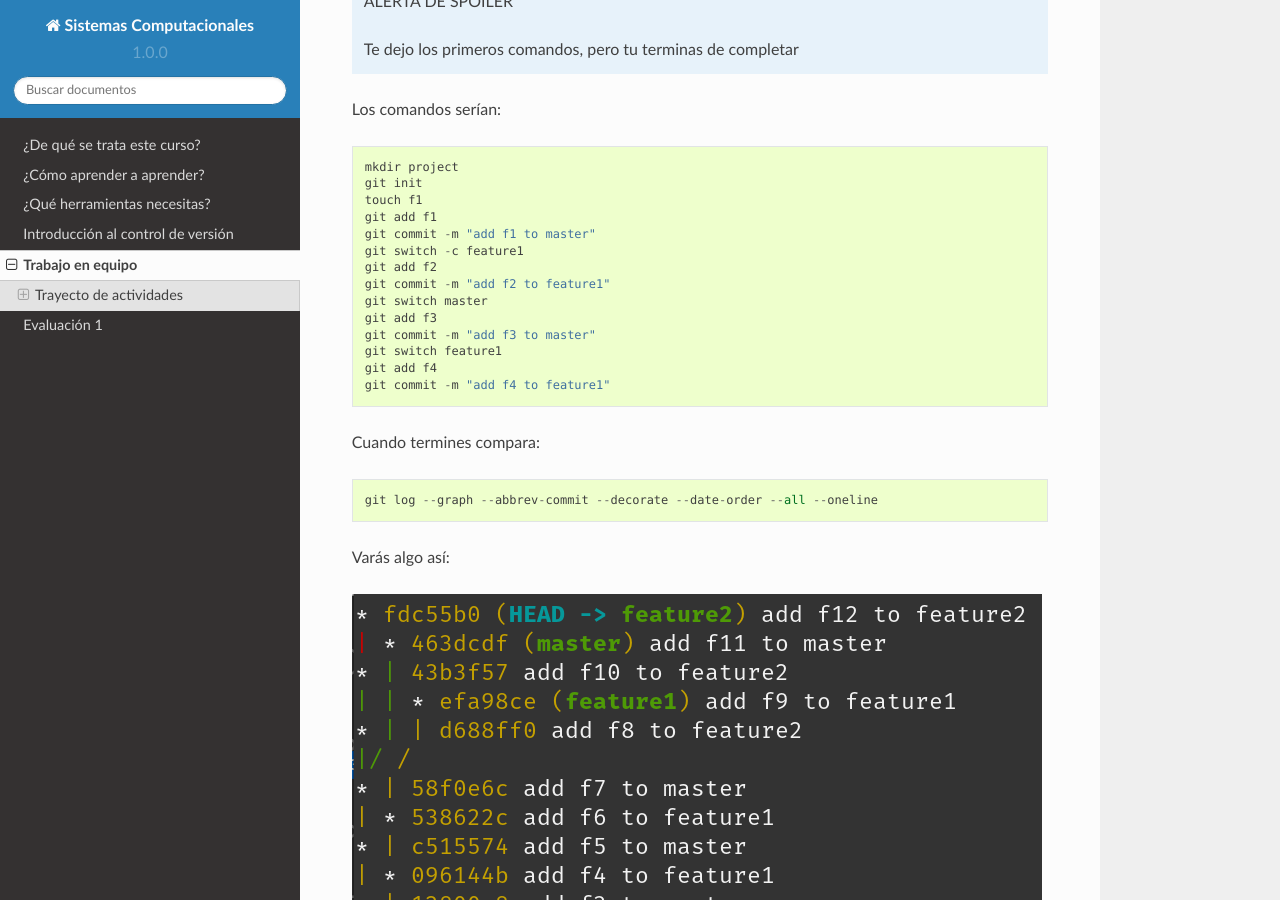
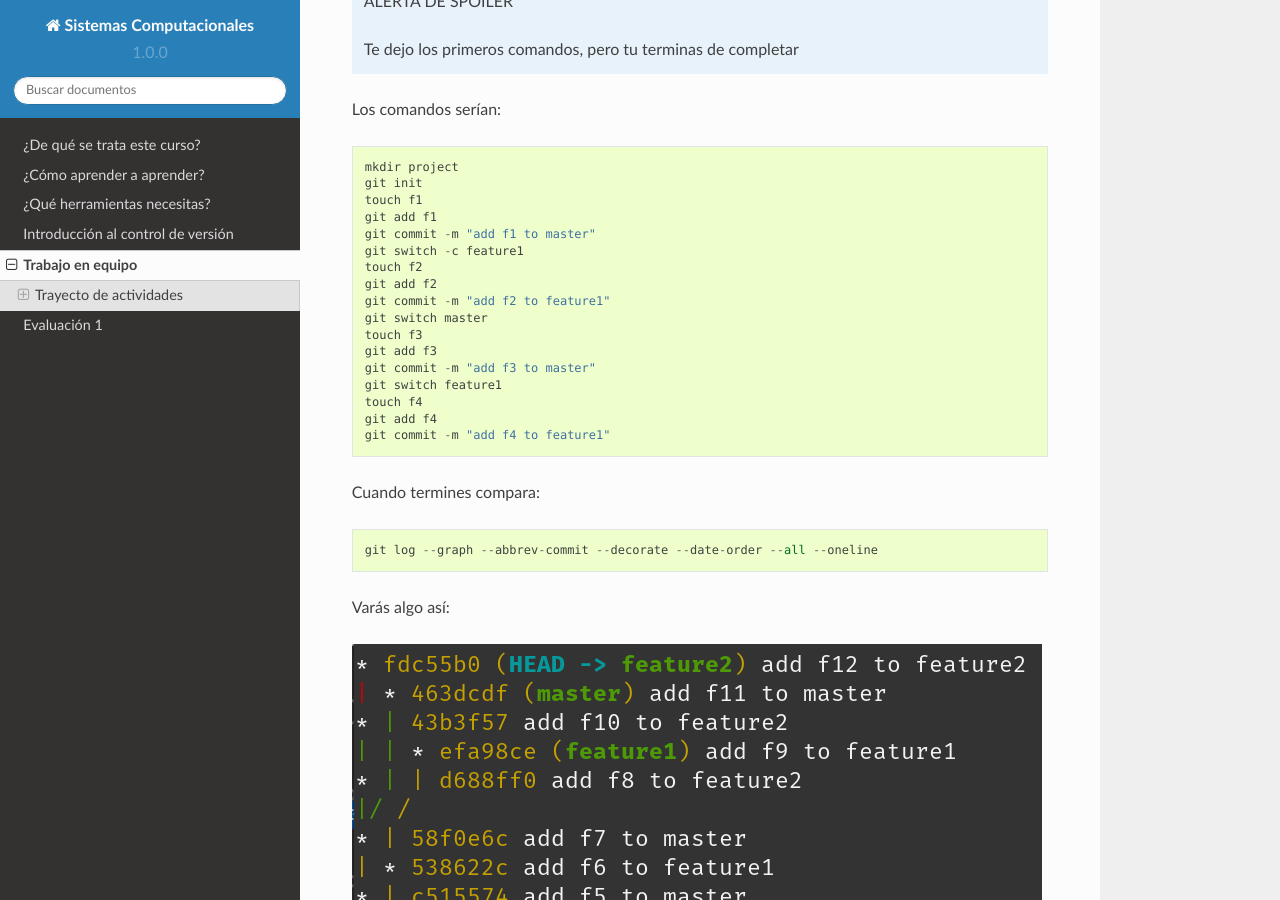
Before and after one commit to juanferfranco/SistemasComputacionales, a Sphinx documentation site: the page built from docs/_intro/gitWorkflow.rst, in a window 1280 px wide and 900 px high, scrolled down 2623 px. Built offline with Sphinx 7.4.7 and the Read the Docs theme 2.0.0, drawn with Linux system fonts in a browser that asks for light colours.

Commit message:
update instructions to ex3

```diff
--- a/docs/_intro/gitWorkflow.rst
+++ b/docs/_intro/gitWorkflow.rst
@@ -89,12 +89,15 @@ Los comandos serían::
     git add f1
     git commit -m "add f1 to master"
     git switch -c feature1
+    touch f2
     git add f2
     git commit -m "add f2 to feature1"
     git switch master
+    touch f3
     git add f3
     git commit -m "add f3 to master"
     git switch feature1
+    touch f4
     git add f4
     git commit -m "add f4 to feature1"
 
```
